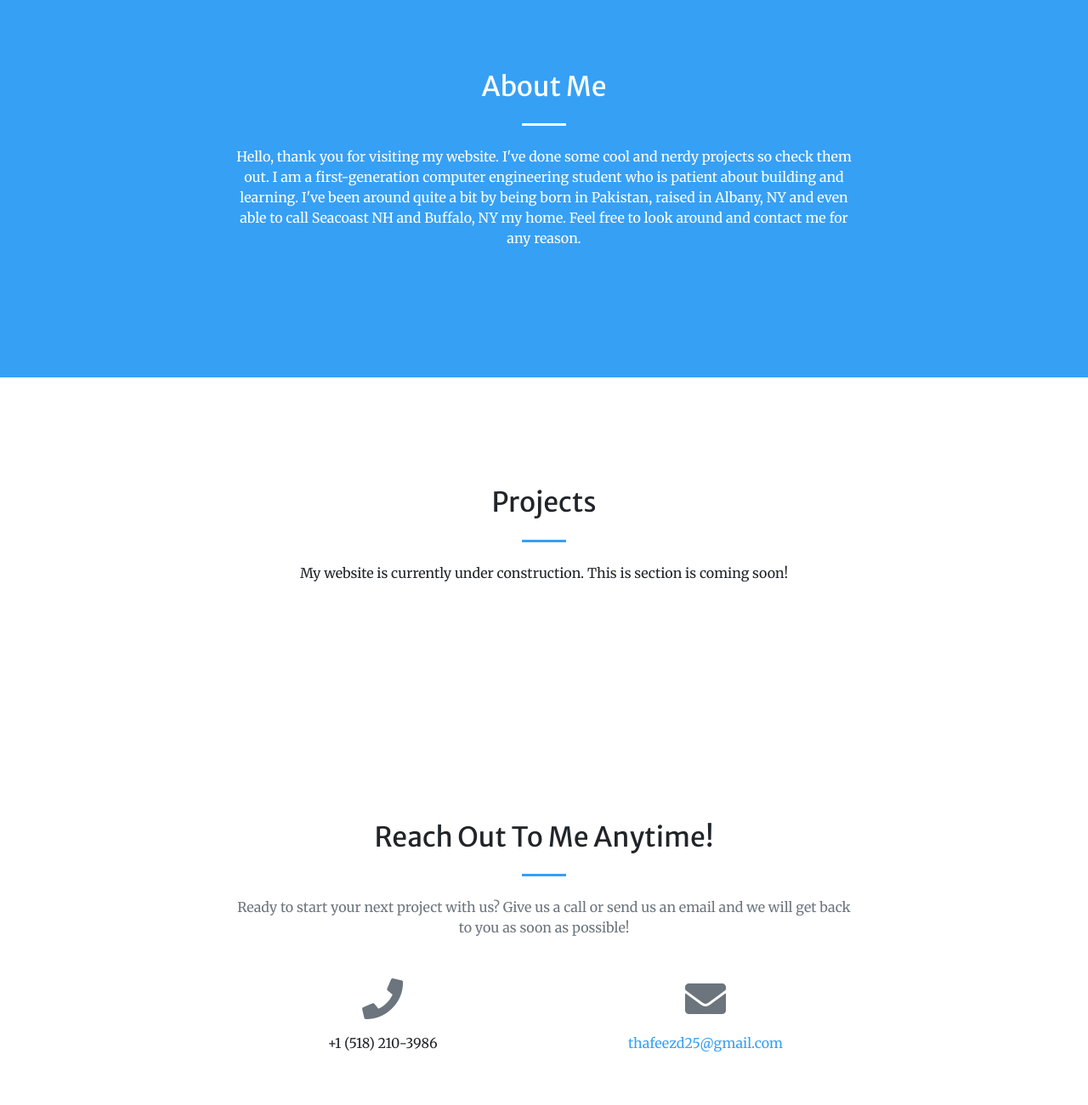
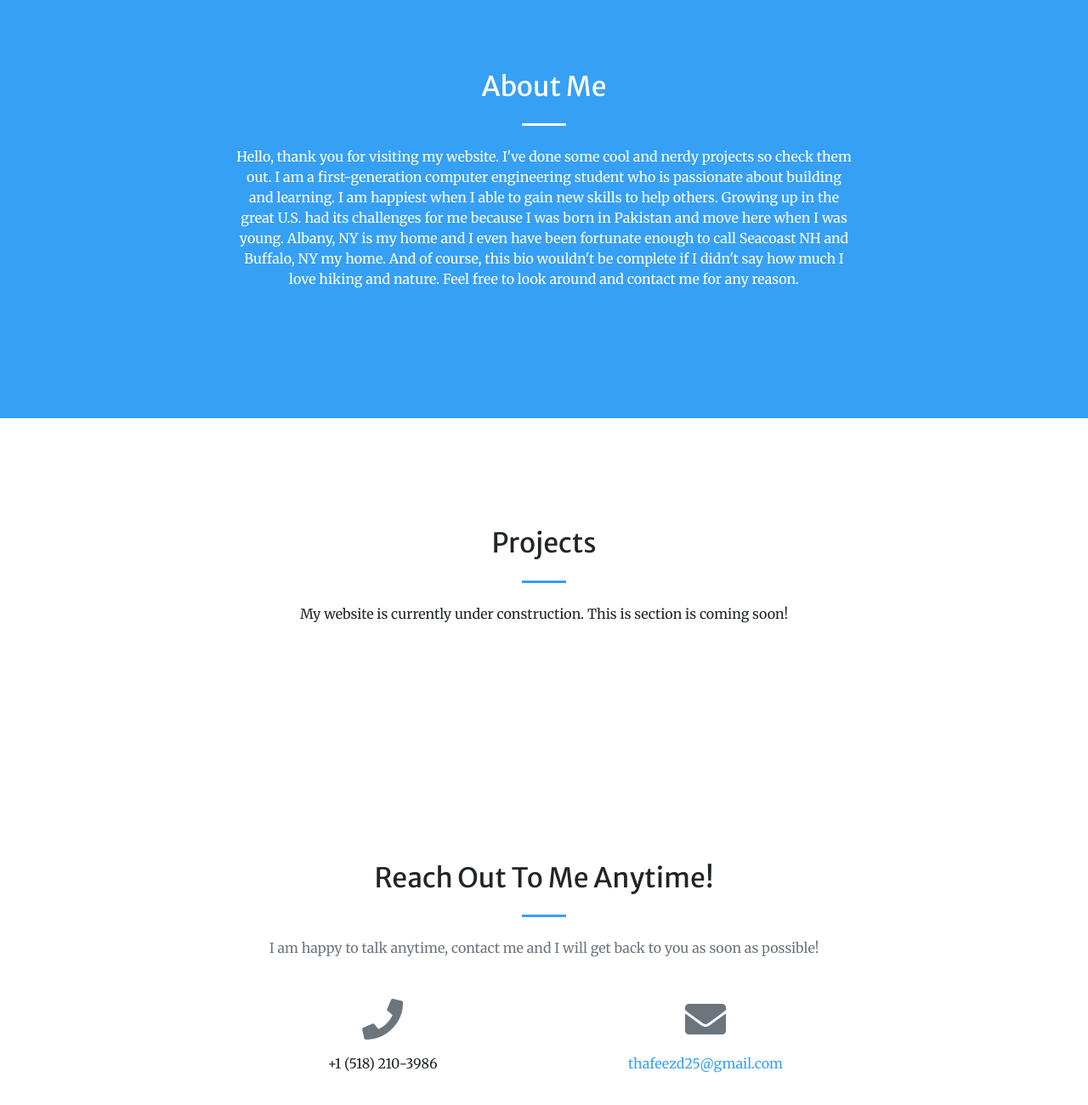
Before and after one commit to mthafeez/mthafeez.github.io, a website with bundled scripts: page index.html in a window 1280 px wide. Shown: the part 845-2145 px from the top of the page at 85% size. Built offline with nearby package versions, Linux system fonts and the light colour scheme.

Commit message:
updated Bio

```diff
--- a/index.html
+++ b/index.html
@@ -81,7 +81,7 @@
         <div class="col-lg-8 text-center">
           <h2 class="text-white mt-0">About Me</h2>
           <hr class="divider light my-4">
-          <p class="text-white mb-4">Hello, thank you for visiting my website.  I've done some cool and nerdy projects so check them out.  I am a first-generation computer engineering student who is patient about building and learning. I've been around quite a bit by being born in Pakistan, raised in Albany, NY and even able to call Seacoast NH and Buffalo, NY my home. Feel free to look around and contact me for any reason.   </p>
+          <p class="text-white mb-4">Hello, thank you for visiting my website.  I've done some cool and nerdy projects so check them out.  I am a first-generation computer engineering student who is passionate about building and learning. I am happiest when I able to gain new skills to help others. Growing up in the great U.S. had its challenges for me because I was born in Pakistan and move here when I was young. Albany, NY is my home and I even have been fortunate enough to call Seacoast NH and Buffalo, NY my home. And of course, this bio wouldn't be complete if I didn't say how much I love hiking and nature. Feel free to look around and contact me for any reason.   </p>
 <!--          <a class="btn btn-light btn-xl js-scroll-trigger" href="#services">Get Started!</a>-->
 
         </div>
@@ -332,7 +332,7 @@
         <div class="col-lg-8 text-center">
           <h2 class="mt-0">Reach Out To Me Anytime!</h2>
           <hr class="divider my-4">
-          <p class="text-muted mb-5">Ready to start your next project with us? Give us a call or send us an email and we will get back to you as soon as possible!</p>
+          <p class="text-muted mb-5">I am happy to talk anytime, contact me and I will get back to you as soon as possible!<p>
         </div>
       </div>
       <div class="row">
```
Also changed, not shown: 2 other files.
